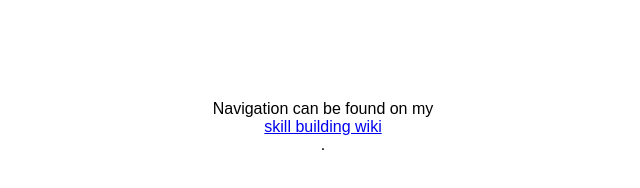
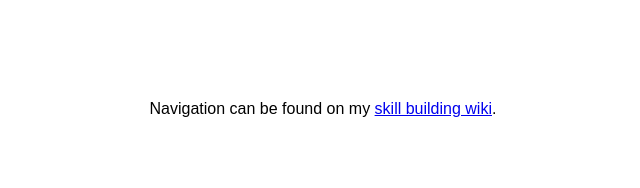
Before and after one commit to fsint/fsint.github.io, a plain HTML site: page index.html in a window 1280 px wide. Shown: the whole page, without its empty margins (185-825 px from the left). Drawn offline with Linux system fonts and the light colour scheme.

Commit message:
Fix home page

```diff
--- a/index.html
+++ b/index.html
@@ -3,6 +3,11 @@
 
   <head>
     <link rel="stylesheet" type="text/css" href="styles.css">
+    <style>
+      #container {
+        display: block;
+      }
+    </style>
   </head>
 
   <body>
```
